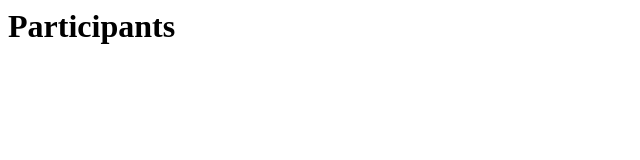
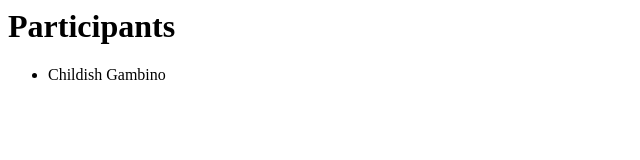
Before and after one commit to thewarpaint/git-course, a plain HTML site: page index.html in a window 1280 px wide. Shown: the whole page, without its empty margins (0-640 px from the left). Drawn offline with Linux system fonts and the light colour scheme.

Commit message:
Add Childish Gambino to participants list

```diff
--- a/index.html
+++ b/index.html
@@ -1,4 +1,5 @@
 <h1>Participants</h1>
 
 <ul>
+  <li>Childish Gambino</li>
 </ul>
```
